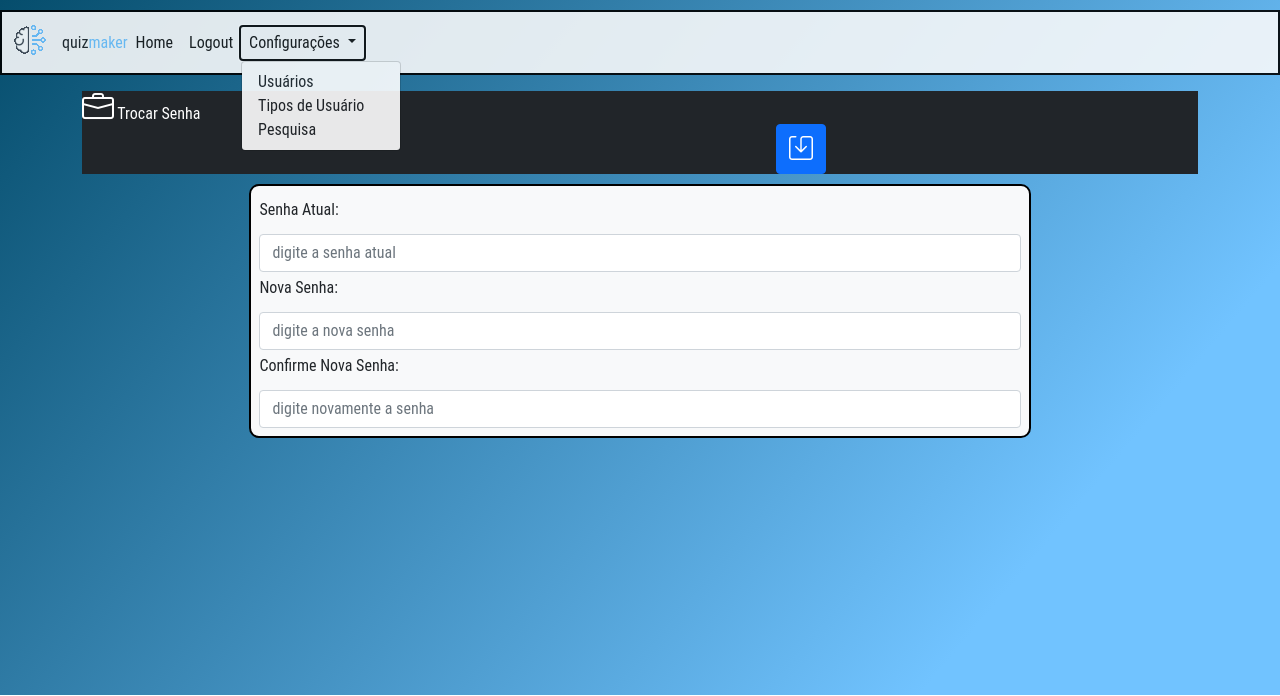
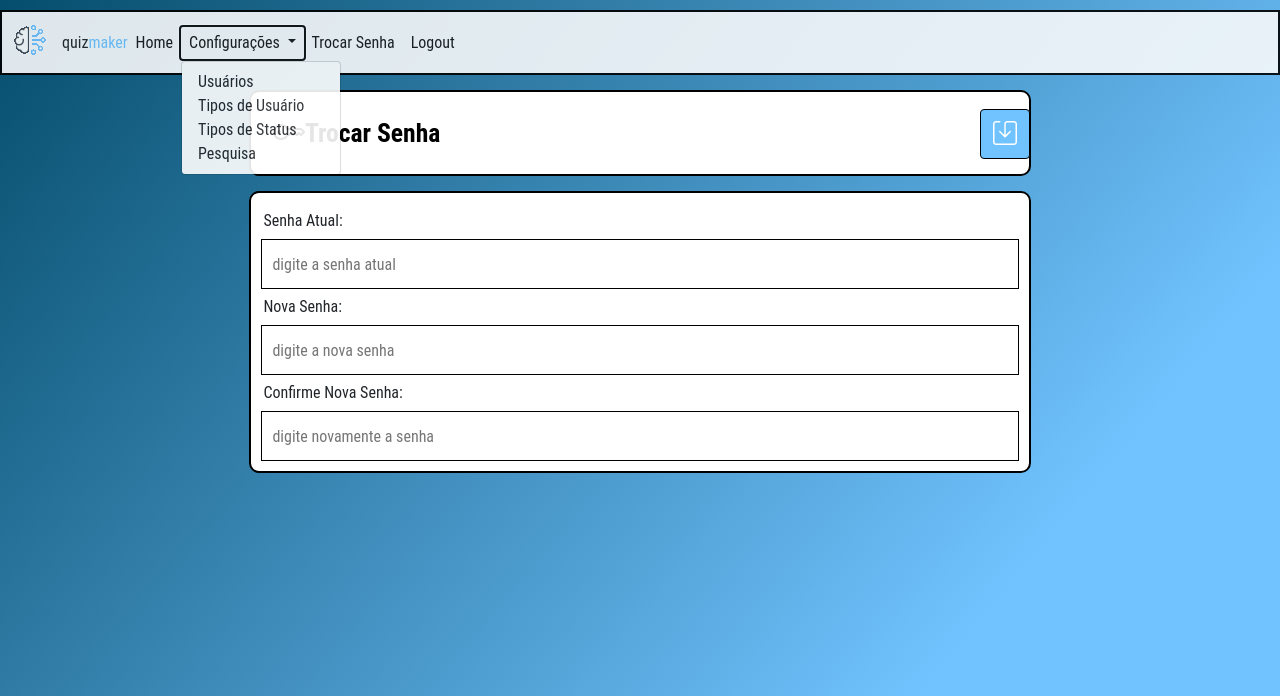
Before and after one commit to Douglaxz/APIClimaTempo, a Flask app: page /editarSenhaUsuario/ in a window 1280 px wide, after a click on "Configurações". Shown: the top 696 px of the page. Run offline with Flask 2, Linux system fonts and the light colour scheme; the visitor is signed in with stand-in values (Sample User, id 1); parts of the project's set-up code (start-up, migrations or seed data) failed here and were passed over; some libraries are stand-ins or nearby versions.

Commit message:
correção no laytou do troca de senha

```diff
--- a/config.py
+++ b/config.py
@@ -1,7 +1,7 @@
 #from flask_sqlalchemy import SQLAlchemy
 import os
 
-SECRET_KEY = 'personal2023'
+SECRET_KEY = 'quizmaker2023'
 
 
 # conexão com o banco de dados mysql
@@ -11,7 +11,7 @@ SQLALCHEMY_DATABASE_URI = \
         usuario ='root',
         senha = '12345',
         servidor ='localhost',
-        database ='db_personal')
+        database ='db_quizmaker')
 
 #CAMINHO DO UPLOAD (SE DISPONIVEL)
 UPLOAD_PATH = os.path.dirname(os.path.abspath(__file__)) + '/uploads'
--- a/templates/novoTipoUsuario.html
+++ b/templates/novoTipoUsuario.html
@@ -13,7 +13,7 @@
       </div>
     </div>
     <!-- conteudo -->
-    <div class="boxformulario bg-light p-2 text-dark bg-opacity-50">
+    <div class="boxformulario">
       <fieldset>
         {{ form.csrf_token() }}
         <div class="form-group">{{ form.descricao.label(class = 'rotulo') }}
--- a/templates/template.html
+++ b/templates/template.html
@@ -24,9 +24,7 @@
           <li class="nav-item">
             <a class="nav-link active" aria-current="page" href="/">Home</a>
           </li>
-          <li class="nav-item">
-            <a class="nav-link active" href="/logout">Logout</a>
-          </li>
+
           <li class="nav-item dropdown">
             <a class="nav-link active dropdown-toggle" href="#" id="navbarDropdownMenuLink" role="button" data-bs-toggle="dropdown" aria-expanded="false">
               Configurações
@@ -34,8 +32,15 @@
             <ul class="dropdown-menu" aria-labelledby="navbarDropdownMenuLink">
               <li><a class="dropdown-item" href="/usuario">Usuários</a></li>
               <li><a class="dropdown-item" href="/tipousuario">Tipos de Usuário</a></li>
+              <li><a class="dropdown-item" href="/tipostatus">Tipos de Status</a></li>
               <li><a class="dropdown-item" href="#">Pesquisa</a></li>
             </ul>
+          </li>
+          <li class="nav-item">
+            <a class="nav-link active" href="/editarSenhaUsuario">Trocar Senha</a>
+          </li>
+          <li class="nav-item">
+            <a class="nav-link active" href="/logout">Logout</a>
           </li>
         </ul>
       </div>
--- a/templates/tipousuarios.html
+++ b/templates/tipousuarios.html
@@ -51,7 +51,7 @@
   </table>
 </div>
 <!-- navegação entre as páginas -->
-<div class="boxcentral bg-light p-2 text-dark bg-opacity-50">
+<div class="boxcentral">
   <!-- paginação links-->
   <div class="text-right">
     <a href="{{ url_for('tipousuario', page=tiposusuario.prev_num) }}"
--- a/templates/trocarsenha.html
+++ b/templates/trocarsenha.html
@@ -1,36 +1,28 @@
 {% extends "template.html"%}
 {% block conteudo %}
 <form method="post" action="{{ url_for('trocarSenhaUsuario') }}" enctype="multipart/form-data" id="formulario">
-  <br>
-      <!-- Padrão para desktop/notebook -->
-      <div class="boxtitulo bg-dark justify-content-between">
-        <div class="bd-highlight col-lg text-left text-white font-weight-bold "><i class="bi bi-briefcase" style="font-size:2rem; color:white;" data-toggle="tooltip" data-placement="right" title="Usuários"></i> {{ titulo }}</div>
-        <div class="col-md-4 offset-md-4" style="text-align: right;">
-          <a class="btn btn-primary" href="#" onclick="myFunction()"><i class="bi bi-save" style="font-size:1.5rem; color:white;"></i></a>
-        </div>
-      </div>
-      <!-- Padrão para mobile -->
-      <div class="boxtitulocombusca_responsivo bg-dark">
-        <div class="bd-highlight col-lg text-left text-white font-weight-bold "><i class="bi bi-person" style="font-size:2rem; color:white;" data-toggle="tooltip" data-placement="right" title="Usuários"></i> {{ titulo }}</div>
-        <div class="col-md-4 offset-md-4" style="text-align: center;">
-          <a class="btn btn-primary" href="#" onclick="myFunction()"><i class="bi bi-save" style="font-size:1.5rem; color:white;"></i></a>
-        </div>
-      </div>
-      <!-- conteudo -->
-  <div class="boxformulario bg-light p-2 text-dark bg-opacity-50">
+  <div class="box_cabecalho">
+    <div class="box_titulo_interno">
+      <i class="bi bi-key" style="font-size:2rem; color:black;" data-toggle="tooltip" data-placement="right" title="Trocar Senha"></i> {{ titulo }}
+    </div>
+    <div class="box_botoes">
+      <a class="btn btn_titulo" href="#" onclick="myFunction()"><i class="bi bi-save" style="font-size:1.5rem; color:white;"></i></a>
+    </div>
+  </div>
+  <div class="boxformulario">
     <fieldset>
       {{form.csrf_token()}}
       <div class="form-group">
-        {{form.senhaatual.label(class="form-label")}}
-        {{form.senhaatual(class="form-control")}}
+        {{form.senhaatual.label(class="rotulo")}}
+        {{form.senhaatual(class="busca__input")}}
       </div>
       <div class="form-group">
-        {{form.novasenha1.label(class="form-label")}}
-        {{form.novasenha1(class="form-control")}}
+        {{form.novasenha1.label(class="rotulo")}}
+        {{form.novasenha1(class="busca__input")}}
       </div>
       <div class="form-group">
-        {{form.novasenha2.label(class="form-label")}}
-        {{form.novasenha2(class="form-control")}}
+        {{form.novasenha2.label(class="rotulo")}}
+        {{form.novasenha2(class="busca__input")}}
       </div>
     </fieldset>
   </div>
--- a/views.py
+++ b/views.py
@@ -5,14 +5,17 @@ import time
 from datetime import date, timedelta
 from quizcreator import app, db
 from models import tb_user,\
-    tb_usertype
+    tb_usertype,\
+    tb_tipostatus
 from helpers import \
     FormularPesquisa, \
     FormularioUsuarioTrocarSenha,\
     FormularioUsuario, \
     FormularioUsuarioVisualizar, \
     FormularioTipoUsuarioEdicao,\
-    FormularioTipoUsuarioVisualizar
+    FormularioTipoUsuarioVisualizar,\
+    FormularioTipoStatusEdicao,\
+    FormularioTipoStatusVisualizar
 
 # ITENS POR PÁGINA
 from config import ROWS_PER_PAGE, CHAVE
@@ -418,3 +421,125 @@ def atualizarTipoUsuario():
     else:
         flash('Favor verificar os campos!','danger')
     return redirect(url_for('visualizarTipoUsuario', id=request.form['id']))
+
+##################################################################################################################################
+#TIPO DE STATUS PESQUISA
+##################################################################################################################################
+
+#---------------------------------------------------------------------------------------------------------------------------------
+#ROTA: status
+#FUNÇÃO: tela do sistema para mostrar os tipos de status de pesquisa cadastrados
+#PODE ACESSAR: usuários do tipo administrador
+#---------------------------------------------------------------------------------------------------------------------------------
+@app.route('/tipostatus', methods=['POST','GET'])
+def tipostatus():
+    if 'usuario_logado' not in session or session['usuario_logado'] == None:
+        flash('Sessão expirou, favor logar novamente','danger')
+        return redirect(url_for('login',proxima=url_for('tipostatus')))
+    page = request.args.get('page', 1, type=int)
+    form = FormularPesquisa()
+    pesquisa = form.pesquisa.data
+    if pesquisa == "":
+        pesquisa = form.pesquisa_responsiva.data
+    if pesquisa == "" or pesquisa == None:
+        tiposstatus = tb_tipostatus.query.order_by(tb_tipostatus.desc_tipostatus)\
+        .paginate(page=page, per_page=ROWS_PER_PAGE , error_out=False)
+    else:
+        tiposstatus = tb_usertype.query.order_by(tb_tipostatus.desc_tipostatus)\
+        .filter(tb_usertype.desc_tipostatus.ilike(f'%{pesquisa}%'))\
+        .paginate(page=page, per_page=ROWS_PER_PAGE, error_out=False)
+    return render_template('tipostatus.html', titulo='Tipo Status', tiposstatus=tiposstatus, form=form)
+
+#---------------------------------------------------------------------------------------------------------------------------------
+#ROTA: novoTipoStatus
+#FUNÇÃO: mostrar o formulário de cadastro de tipo de status
+#PODE ACESSAR: usuários do tipo administrador
+#---------------------------------------------------------------------------------------------------------------------------------
+@app.route('/novoTipoStatus')
+def novoTipoStatus():
+    if 'usuario_logado' not in session or session['usuario_logado'] == None:
+        flash('Sessão expirou, favor logar novamente','danger')
+        return redirect(url_for('login',proxima=url_for('novoTipoStatus')))
+    form = FormularioTipoStatusEdicao()
+    return render_template('novoTipoStatus.html', titulo='Novo Tipo Status', form=form)
+
+#---------------------------------------------------------------------------------------------------------------------------------
+#ROTA: criarTipoStatus
+#FUNÇÃO: inserir informações do tipo de statys no banco de dados
+#PODE ACESSAR: usuários do tipo administrador
+#---------------------------------------------------------------------------------------------------------------------------------
+@app.route('/criarTipoStatus', methods=['POST',])
+def criarTipoStatus():
+    if 'usuario_logado' not in session or session['usuario_logado'] == None:
+        flash('Sessão expirou, favor logar novamente','danger')
+        return redirect(url_for('login',proxima=url_for('criarTipoStatus')))
+    form = FormularioTipoStatusEdicao(request.form)
+    if not form.validate_on_submit():
+        flash('Por favor, preencha todos os dados','danger')
+        return redirect(url_for('criarTipoStatus'))
+    desc  = form.descricao.data
+    status = form.status.data
+    tipoustatus = tb_tipostatus.query.filter_by(desc_tipostatus=desc).first()
+    if tipoustatus:
+        flash ('Tipo status já existe','danger')
+        return redirect(url_for('tipousuario'))
+    novoTipoStatus = tb_tipostatus(desc_tipostatus=desc, status_tipostatus=status)
+    flash('Tipo de status criado com sucesso!','success')
+    db.session.add(novoTipoStatus)
+    db.session.commit()
+    return redirect(url_for('tipostatus'))
+
+#---------------------------------------------------------------------------------------------------------------------------------
+#ROTA: visualizarTipoStatus
+#FUNÇÃO: mostrar formulário de visualização dos tipos de status cadastrados
+#PODE ACESSAR: usuários do tipo administrador
+#---------------------------------------------------------------------------------------------------------------------------------
+@app.route('/visualizarTipoStatus/<int:id>')
+def visualizarTipoStatus(id):
+    if 'usuario_logado' not in session or session['usuario_logado'] == None:
+        flash('Sessão expirou, favor logar novamente','danger')
+        return redirect(url_for('login',proxima=url_for('visualizarTipoStatus')))
+    tipostatus = tb_tipostatus.query.filter_by(cod_tipostatus=id).first()
+    form = FormularioTipoStatusVisualizar()
+    form.descricao.data = tipostatus.desc_usertype
+    form.status.data = tipostatus.status_usertype
+    return render_template('visualizarTipoStatus.html', titulo='Visualizar Tipo Status', id=id, form=form)
+
+#---------------------------------------------------------------------------------------------------------------------------------
+#ROTA: editarTipoUsuario
+##FUNÇÃO: mostrar formulário de edição dos tipos de usuários cadastrados
+#PODE ACESSAR: usuários do tipo administrador
+#---------------------------------------------------------------------------------------------------------------------------------
+@app.route('/editarTipoStatus/<int:id>')
+def editarTipoStatus(id):
+    if 'usuario_logado' not in session or session['usuario_logado'] == None:
+        flash('Sessão expirou, favor logar novamente','danger')
+        return redirect(url_for('login',proxima=url_for('editarTipoStatus')))
+    tipostatus = tb_tipostatus.query.filter_by(cod_tipostatus=id).first()
+    form = FormularioTipoStatusEdicao()
+    form.descricao.data = tipostatus.desc_usertype
+    form.status.data = tipostatus.status_usertype
+    return render_template('editarTipoStatus.html', titulo='Editar Tipo Status', id=id, form=form)
+
+#---------------------------------------------------------------------------------------------------------------------------------
+#ROTA: atualizarTipoUsuario
+#FUNÇÃO: alterar as informações dos tipos de usuários no banco de dados
+#PODE ACESSAR: usuários do tipo administrador
+#---------------------------------------------------------------------------------------------------------------------------------
+@app.route('/atualizarTipoStatus', methods=['POST',])
+def atualizarTipoStatus():
+    if 'usuario_logado' not in session or session['usuario_logado'] == None:
+        flash('Sessão expirou, favor logar novamente','danger')
+        return redirect(url_for('login',proxima=url_for('atualizarTipoStatus')))
+    form = FormularioTipoStatusEdicao(request.form)
+    if form.validate_on_submit():
+        id = request.form['id']
+        tipostatus = tb_tipostatus.query.filter_by(cod_tipostatus=request.form['id']).first()
+        tipostatus.desc_usertype = form.descricao.data
+        tipostatus.status_usertype = form.status.data
+        db.session.add(tipostatus)
+        db.session.commit()
+        flash('Tipo de status atualizado com sucesso!','success')
+    else:
+        flash('Favor verificar os campos!','danger')
+    return redirect(url_for('visualizarTipoStatus', id=request.form['id']))
```
Also changed, not shown: helpers.py (+24 -0 lines), models.py (+8 -0 lines), templates/novoTipoStatus.html (added, +25 -0 lines), templates/tipostatus.html (added, +89 -0 lines).
